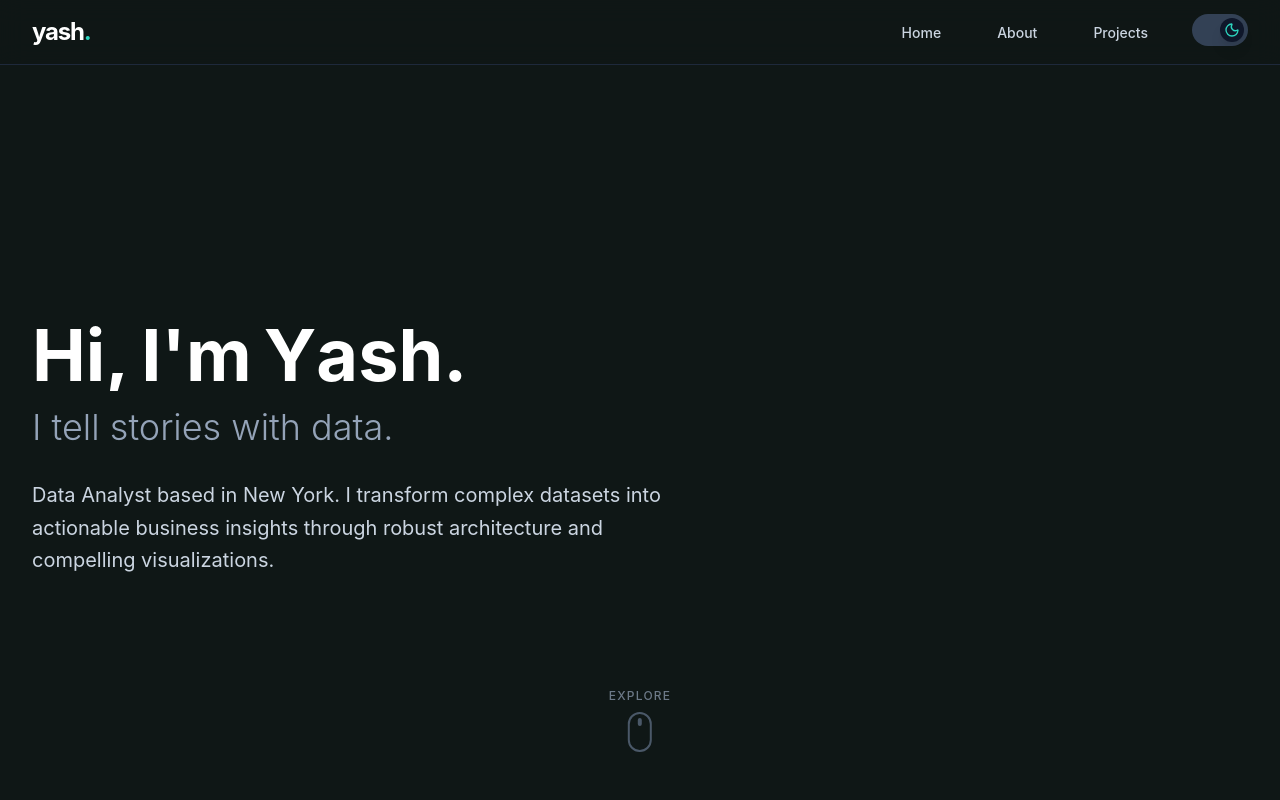
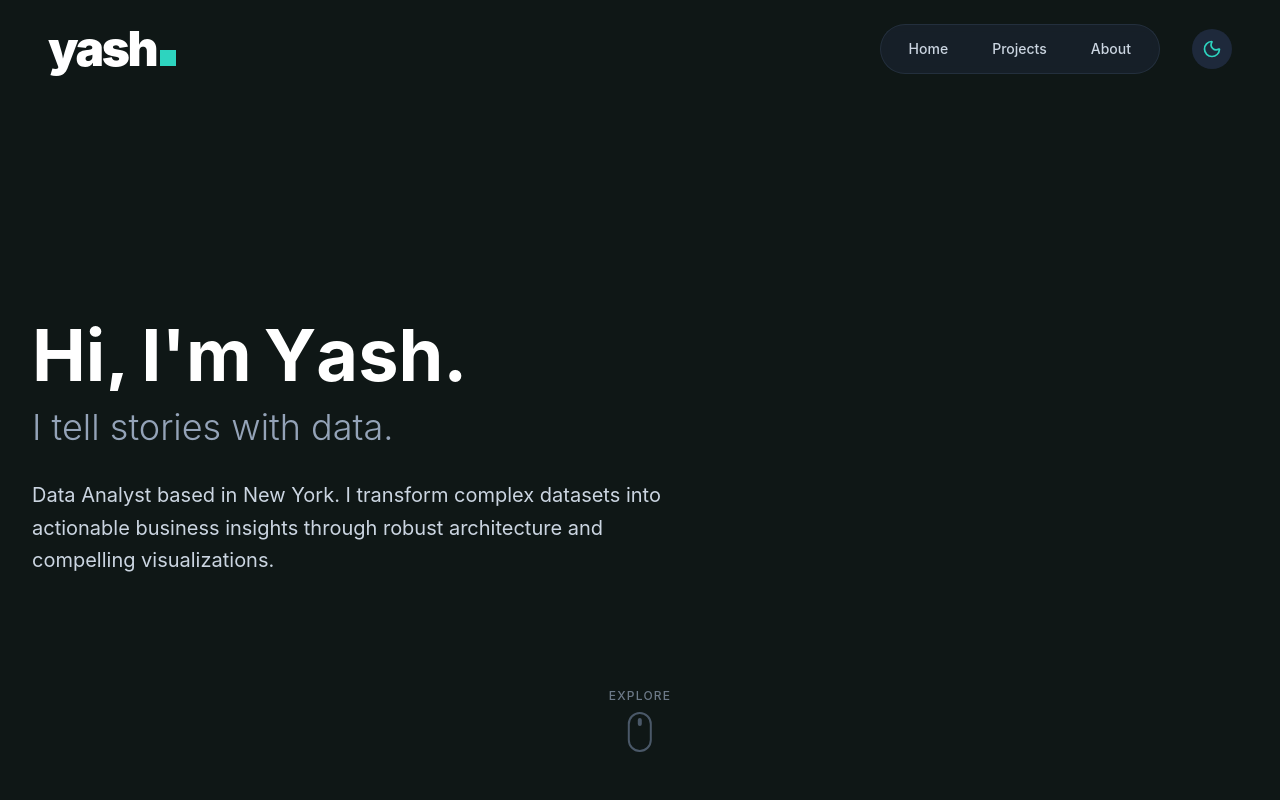
Before and after one commit to yjoshi1/yash, a React (Vite) app: page / in a window 1280 px wide. Shown: the top 800 px of the page. Built offline with nearby package versions, Linux system fonts and the light colour scheme.

Commit message:
Redesign Navbar: Artsy logo and floating structure

```diff
--- a/src/components/Navbar.jsx
+++ b/src/components/Navbar.jsx
@@ -1,106 +1,144 @@
-import React, { useState } from 'react';
+import React, { useState, useEffect } from 'react';
+import { Menu, X, Moon, Sun } from 'lucide-react';
 import { useTheme } from '../context/ThemeContext';
-import { Moon, Sun, Menu, X } from 'lucide-react';
+import { motion, AnimatePresence } from 'framer-motion';
 
 const Navbar = () => {
+    const [isOpen, setIsOpen] = useState(false);
     const { theme, toggleTheme } = useTheme();
-    const [isOpen, setIsOpen] = useState(false);
+    const [scrolled, setScrolled] = useState(false);
+
+    // Handle scroll effect for navbar background
+    useEffect(() => {
+        const handleScroll = () => {
+            setScrolled(window.scrollY > 20);
+        };
+        window.addEventListener('scroll', handleScroll);
+        return () => window.removeEventListener('scroll', handleScroll);
+    }, []);
 
     const navLinks = [
         { name: 'Home', href: '#home' },
+        { name: 'Projects', href: '#projects' },
         { name: 'About', href: '#about' },
-        { name: 'Projects', href: '#projects' },
     ];
 
     return (
-        <nav className="fixed w-full z-50 bg-slate-50/80 dark:bg-matte-black/80 backdrop-blur-md border-b border-slate-200 dark:border-slate-800 transition-colors duration-300">
-            <div className="max-w-7xl mx-auto px-4 sm:px-6 lg:px-8">
-                <div className="flex items-center justify-between h-16">
-                    {/* Logo */}
-                    <div className="flex-shrink-0">
-                        <a href="#" className="text-2xl font-bold text-slate-900 dark:text-white tracking-tighter">
-                            yash<span className="text-indigo-600 dark:text-neon-green">.</span>
+        <nav
+            className={`fixed w-full z-50 transition-all duration-300 ${scrolled
+                    ? "py-4 bg-white/80 dark:bg-matte-black/80 backdrop-blur-md shadow-sm dark:shadow-neon-green/5"
+                    : "py-6 bg-transparent"
+                }`}
+        >
+            <div className="max-w-7xl mx-auto px-6 md:px-12">
+                <div className="flex items-center justify-between">
+                    {/* Artsy Logo */}
+                    <motion.div
+                        initial={{ opacity: 0, x: -20 }}
+                        animate={{ opacity: 1, x: 0 }}
+                        className="relative z-50"
+                    >
+                        <a href="#" className="group flex items-baseline gap-1">
+                            <span className="text-4xl md:text-5xl font-black tracking-tighter text-slate-900 dark:text-white group-hover:tracking-normal transition-all duration-500 ease-out">
+                                yash
+                            </span>
+                            <motion.span
+                                className="h-3 w-3 md:h-4 md:w-4 bg-neon-green block"
+                                whileHover={{ rotate: 90, scale: 1.2 }}
+                                transition={{ type: "spring", stiffness: 300 }}
+                            />
                         </a>
-                    </div>
+                    </motion.div>
 
-                    {/* Desktop Menu */}
-                    <div className="hidden md:block">
-                        <div className="ml-10 flex items-baseline space-x-8">
+                    {/* Desktop Navigation */}
+                    <div className="hidden md:flex items-center gap-8">
+                        <div className="flex items-center gap-1 bg-white/50 dark:bg-slate-800/50 px-2 py-1.5 rounded-full backdrop-blur-sm border border-slate-200 dark:border-slate-700/50">
                             {navLinks.map((link) => (
                                 <a
                                     key={link.name}
                                     href={link.href}
-                                    className="text-slate-600 hover:text-indigo-600 dark:text-slate-300 dark:hover:text-neon-green px-3 py-2 rounded-md text-sm font-medium transition-colors"
+                                    className="relative px-5 py-2 text-sm font-medium text-slate-600 dark:text-slate-300 hover:text-slate-900 dark:hover:text-white transition-colors rounded-full hover:bg-white dark:hover:bg-slate-700/50"
                                 >
                                     {link.name}
                                 </a>
                             ))}
+                        </div>
+
+                        {/* Theme Toggle */}
                         <button
                             onClick={toggleTheme}
-                                className="relative inline-flex h-8 w-14 items-center rounded-full bg-slate-200 dark:bg-slate-700 transition-colors focus:outline-none focus:ring-2 focus:ring-neon-green/50 focus:ring-offset-2 dark:focus:ring-offset-matte-black"
+                            className="relative inline-flex h-10 w-10 items-center justify-center rounded-full bg-slate-100 dark:bg-slate-800 text-slate-600 dark:text-slate-300 hover:ring-2 hover:ring-neon-green/50 transition-all"
                             aria-label="Toggle Dark Mode"
                         >
-                                <span
-                                    className={`${theme === 'dark' ? 'translate-x-7 bg-slate-900' : 'translate-x-1 bg-white'
-                                        } inline-block h-6 w-6 transform rounded-full shadow-lg transition-transform duration-200 ease-in-out flex items-center justify-center`}
+                            <AnimatePresence mode="wait">
+                                {theme === 'dark' ? (
+                                    <motion.div
+                                        key="moon"
+                                        initial={{ opacity: 0, scale: 0.5, rotate: -90 }}
+                                        animate={{ opacity: 1, scale: 1, rotate: 0 }}
+                                        exit={{ opacity: 0, scale: 0.5, rotate: 90 }}
+                                        transition={{ duration: 0.2 }}
                                     >
-                                    {theme === 'dark' ? (
-                                        <Moon className="h-4 w-4 text-neon-green" />
+                                        <Moon className="h-5 w-5 text-neon-green" />
+                                    </motion.div>
                                 ) : (
-                                        <Sun className="h-4 w-4 text-amber-500" />
+                                    <motion.div
+                                        key="sun"
+                                        initial={{ opacity: 0, scale: 0.5, rotate: 90 }}
+                                        animate={{ opacity: 1, scale: 1, rotate: 0 }}
+                                        exit={{ opacity: 0, scale: 0.5, rotate: -90 }}
+                                        transition={{ duration: 0.2 }}
+                                    >
+                                        <Sun className="h-5 w-5 text-amber-500" />
+                                    </motion.div>
                                 )}
-                                </span>
+                            </AnimatePresence>
                         </button>
                     </div>
-                    </div>
 
-                    {/* Mobile menu button */}
-                    <div className="-mr-2 flex md:hidden">
+                    {/* Mobile Menu Button */}
+                    <div className="flex md:hidden items-center gap-4">
+                        <button
+                            onClick={toggleTheme}
+                            className="p-2 rounded-full bg-slate-100 dark:bg-slate-800 text-slate-600 dark:text-slate-300"
+                        >
+                            {theme === 'dark' ? <Moon className="h-5 w-5 text-neon-green" /> : <Sun className="h-5 w-5 text-amber-500" />}
+                        </button>
+
                         <button
                             onClick={() => setIsOpen(!isOpen)}
-                            className="inline-flex items-center justify-center p-2 rounded-md text-slate-600 dark:text-slate-300 hover:text-indigo-600 dark:hover:text-neon-green focus:outline-none"
+                            className="inline-flex items-center justify-center p-2 rounded-md text-slate-600 dark:text-slate-300 hover:text-slate-900 dark:hover:text-white focus:outline-none"
                         >
-                            {isOpen ? <X className="h-6 w-6" /> : <Menu className="h-6 w-6" />}
+                            {isOpen ? <X className="h-8 w-8" /> : <Menu className="h-8 w-8" />}
                         </button>
                     </div>
                 </div>
             </div>
 
             {/* Mobile Menu */}
+            <AnimatePresence>
                 {isOpen && (
-                <div className="md:hidden bg-slate-50 dark:bg-slate-900 border-b border-slate-200 dark:border-slate-800">
-                    <div className="px-2 pt-2 pb-3 space-y-1 sm:px-3">
+                    <motion.div
+                        initial={{ opacity: 0, height: 0 }}
+                        animate={{ opacity: 1, height: 'auto' }}
+                        exit={{ opacity: 0, height: 0 }}
+                        className="md:hidden bg-white/95 dark:bg-matte-black/95 backdrop-blur-xl border-b border-slate-200 dark:border-slate-800 overflow-hidden"
+                    >
+                        <div className="px-6 pt-4 pb-8 space-y-4">
                             {navLinks.map((link) => (
                                 <a
                                     key={link.name}
                                     href={link.href}
-                                className="text-slate-600 hover:text-indigo-600 dark:text-slate-300 dark:hover:text-neon-green block px-3 py-2 rounded-md text-base font-medium"
+                                    className="block text-2xl font-bold text-slate-900 dark:text-white py-2"
                                     onClick={() => setIsOpen(false)}
                                 >
                                     {link.name}
                                 </a>
                             ))}
-                        <div className="px-3 py-2">
-                            <button
-                                onClick={toggleTheme}
-                                className="flex items-center space-x-2 text-slate-600 dark:text-slate-300"
-                            >
-                                {theme === 'dark' ? (
-                                    <>
-                                        <Sun className="h-5 w-5 text-yellow-400" />
-                                        <span>Light Mode</span>
-                                    </>
-                                ) : (
-                                    <>
-                                        <Moon className="h-5 w-5" />
-                                        <span>Dark Mode</span>
-                                    </>
+                        </div>
+                    </motion.div>
                 )}
-                            </button>
-                        </div>
-                    </div>
-                </div>
-            )}
+            </AnimatePresence>
         </nav>
     );
 };
```
Lines whose indentation alone changed are shown as unchanged.
